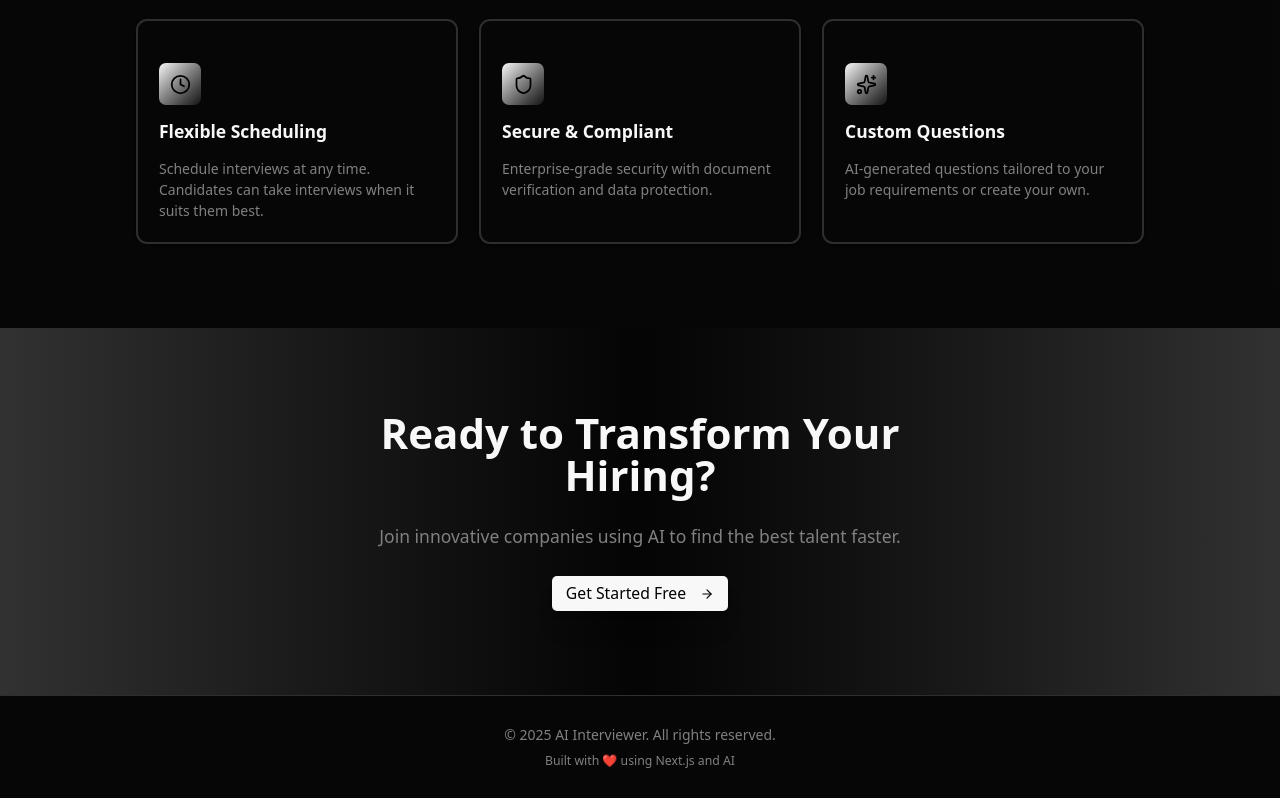
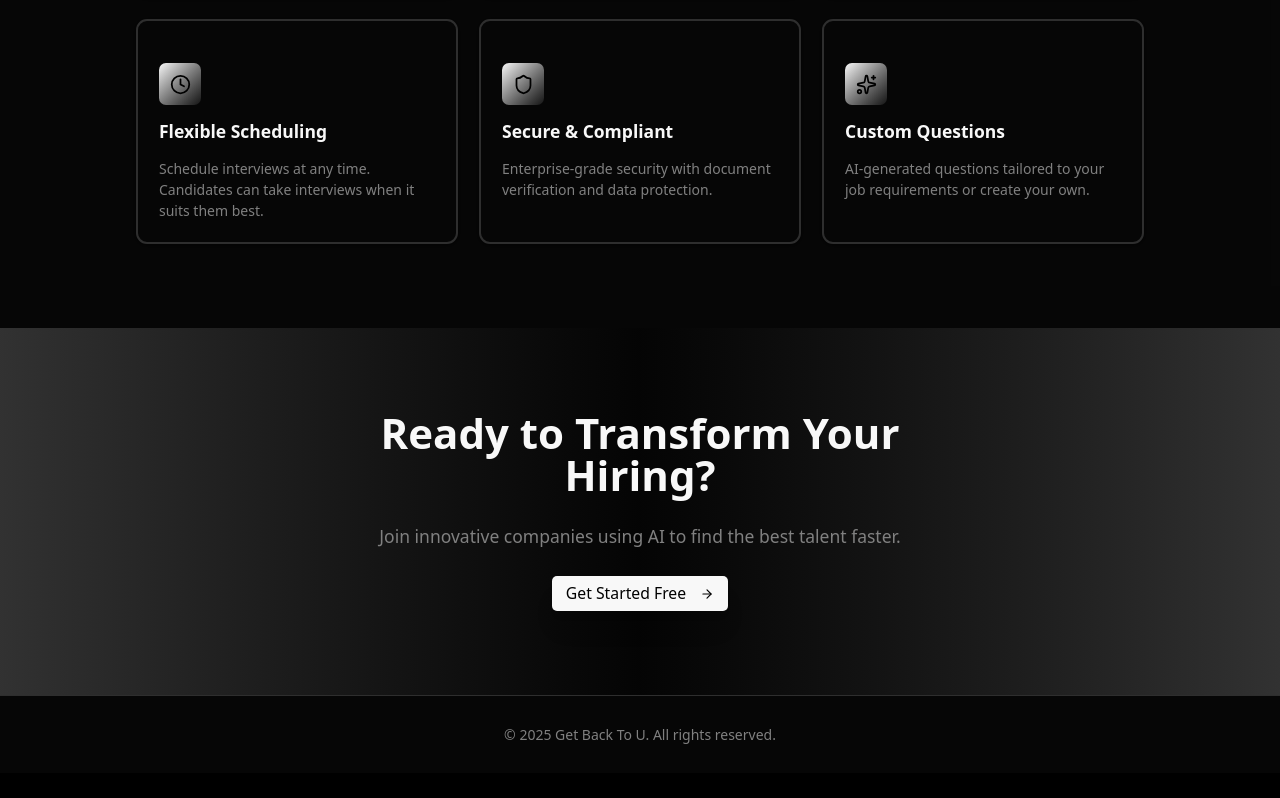
Before and after one commit to vinaycookscode/ai-interviewer, a Next.js app: page / in a window 1280 px wide. Shown: the part 1239-2037 px from the top of the page. After the commit the page ends 2012 px from the top, so only its background shows below. Built offline with nearby package versions, Linux system fonts and the light colour scheme.

Commit message:
rebrand: update from 'AI Interviewer' to 'Get Back To U'

```diff
--- a/app/layout.tsx
+++ b/app/layout.tsx
@@ -16,7 +16,7 @@
 import { ThemeProvider } from "@/components/theme-provider";
 
 export const metadata: Metadata = {
-  title: "AI Interviewer",
+  title: "Get Back To U",
   description: "AI-powered interview platform",
 };
 
--- a/app/page.tsx
+++ b/app/page.tsx
@@ -12,7 +12,7 @@
           <div className="flex items-center gap-2">
             <Sparkles className="h-6 w-6 text-primary" />
             <h1 className="text-2xl font-bold bg-gradient-to-r from-primary to-accent bg-clip-text text-transparent">
-              AI Interviewer
+              Get Back To U
             </h1>
           </div>
           <div className="flex items-center gap-4">
@@ -210,12 +210,7 @@
       <footer className="border-t py-8 bg-muted/30">
         <div className="container mx-auto px-4">
           <div className="text-center text-muted-foreground">
-            <p className="mb-2">
-              © 2025 AI Interviewer. All rights reserved.
-            </p>
-            <p className="text-sm">
-              Built with ❤️ using Next.js and AI
-            </p>
+            <p>© 2025 Get Back To U. All rights reserved.</p>
           </div>
         </div>
       </footer>
--- a/components/auth/header.tsx
+++ b/components/auth/header.tsx
@@ -16,7 +16,7 @@
         <div className="w-full flex flex-col gap-y-4 items-center justify-center">
             <Link href="/" className="group">
                 <h1 className={cn("text-3xl font-semibold bg-gradient-to-r from-primary to-accent bg-clip-text text-transparent group-hover:scale-105 transition-transform", font.className)}>
-                    AI Interviewer
+                    Get Back To U
                 </h1>
             </Link>
             <p className="text-muted-foreground text-sm">{label}</p>
--- a/components/dashboard/header.tsx
+++ b/components/dashboard/header.tsx
@@ -17,7 +17,9 @@
                 </div>
                 <div>
                     <h1 className="text-xl font-bold">
-                        <span className="bg-gradient-to-r from-primary to-purple-600 bg-clip-text text-transparent">AI Interviewer</span> {/* Applied gradient to span */}
+                        <Link href="/">
+                            <span className="bg-gradient-to-r from-primary to-purple-600 bg-clip-text text-transparent">Get Back To U</span> {/* Applied gradient to span */}
+                        </Link>
                     </h1>
                     <p className="text-muted-foreground text-[10px] leading-none">Intelligent Hiring Platform</p>
                 </div>
```
